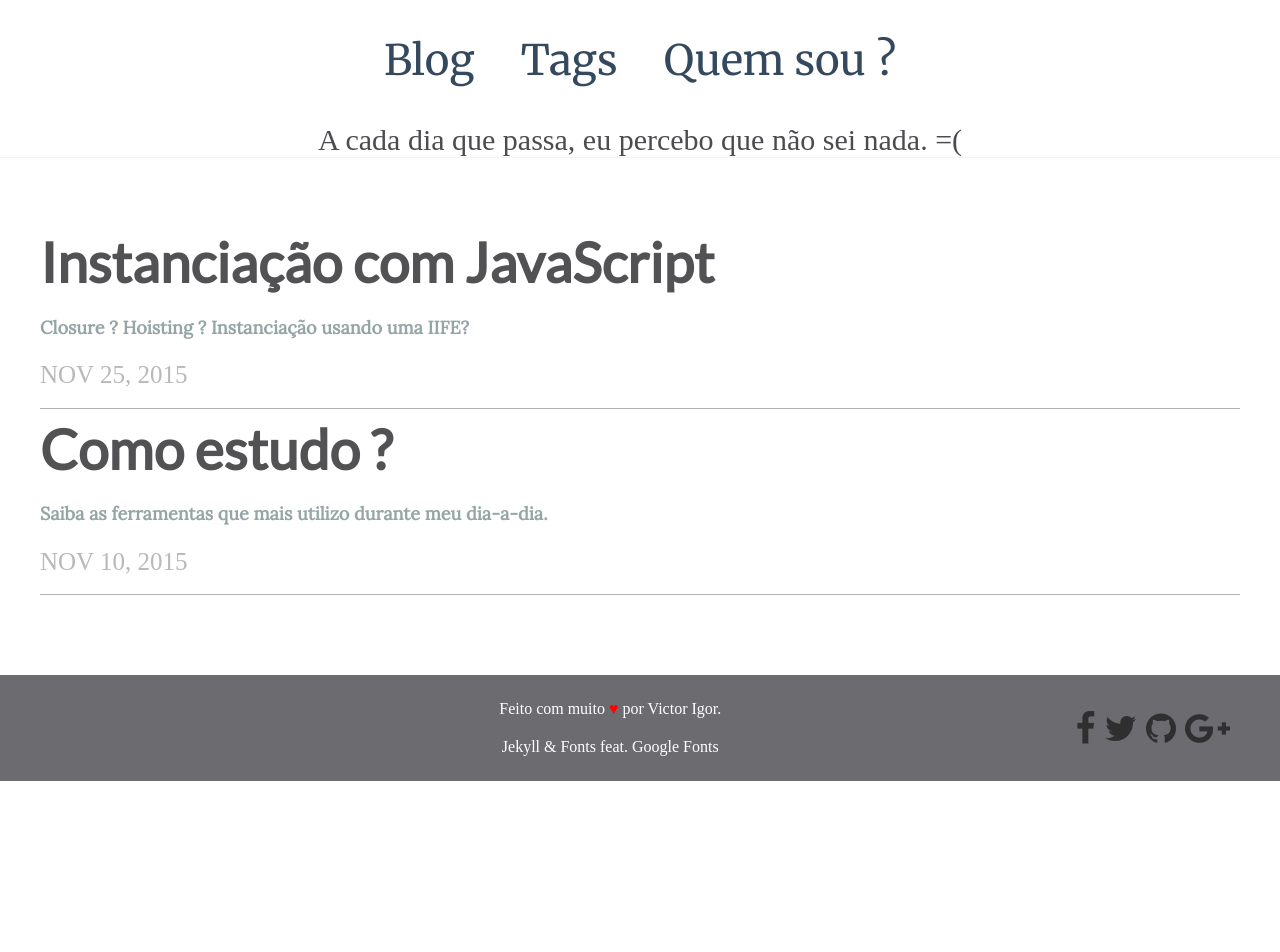
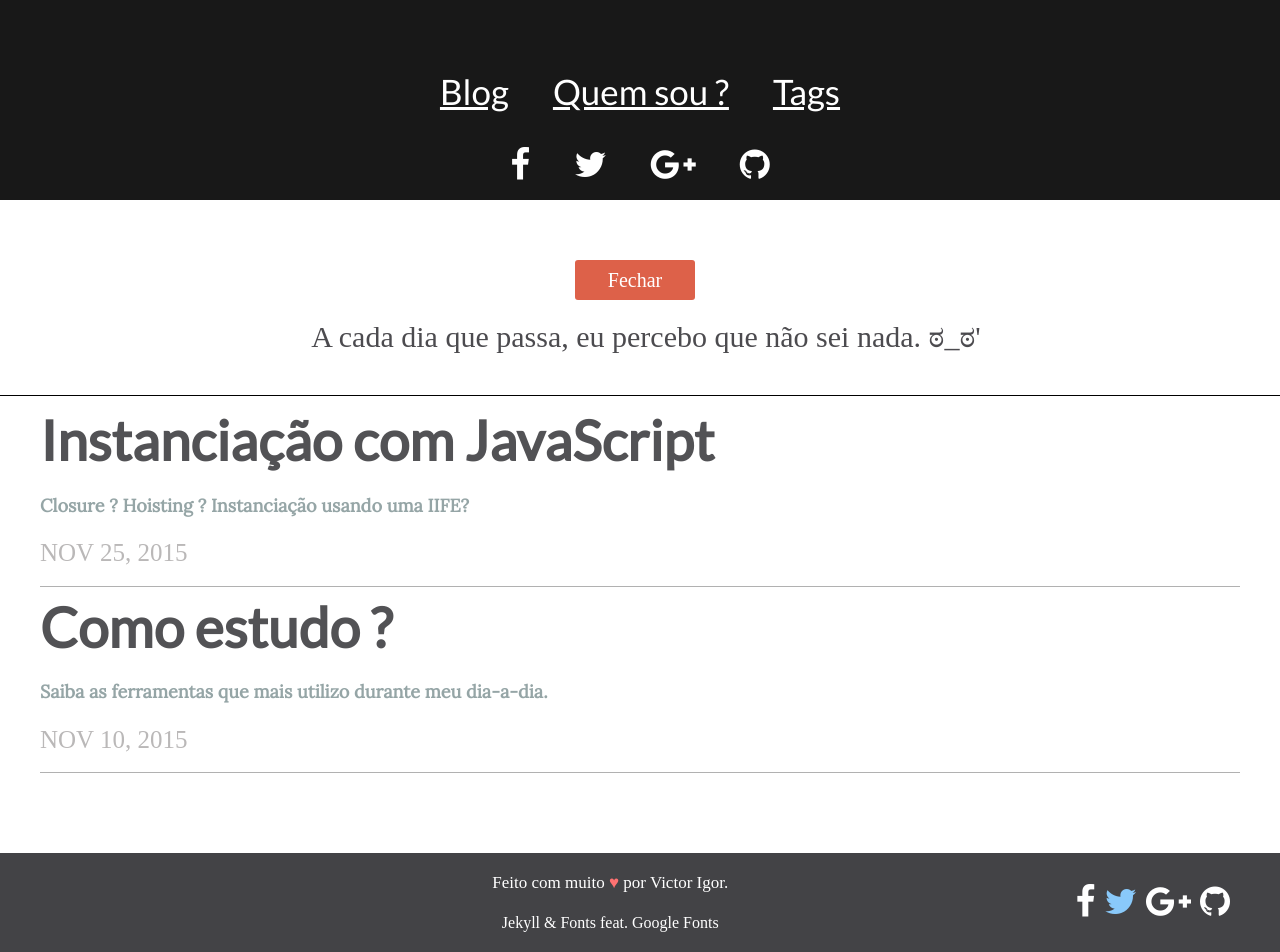
Before and after one commit to victorvoid/victorlast.github.io, a Jekyll site: the page built from index.html, in a window 1280 px wide. Built offline with Jekyll 4.4.1, drawn with Linux system fonts in a browser that asks for light colours; nearby versions of some CDN libraries; some web fonts are replaced; Markdown is read by kramdown in place of the engine named in the settings; before the commit the page ends 900 px from its top, so only the background shows below that.

Commit message:
Mudança de cabeçalho

```diff
--- a/_config.yml
+++ b/_config.yml
@@ -1,10 +1,8 @@
----
 author: "Victor Igor"
 baseurl: ""
 description: "Um blog sobre tudo que aprendo."
 domain_name: "http://victorvoid.github.io/"
 email: victor.0w3@hotmail.com
 lang: pt-br
-markdown: redcarpet
 title: "Victor Igor|Sempre Aprender"
 url: "https://victorvoid.github.io"
--- a/_includes/footer.html
+++ b/_includes/footer.html
@@ -2,10 +2,10 @@
 <footer class="footer-distributed">
 
 	<div class="footer-right">
-		<a href="http://www.facebook.com/VictorCalangu"><i class="fa fa-facebook"></i></a>
-		<a href="http://twitter.com/Vituzudo"><i class="fa fa-twitter"></i></a>
+		<a  href="http://www.facebook.com/VictorCalangu"><i class="fa fa-facebook"></i></a>
+		<a id="t" href="http://twitter.com/Vituzudo"><i class="fa fa-twitter"></i></a>
+		<a href="https://plus.google.com/u/0/+VictorIgor0w3"><i class="fa fa-google-plus"></i></a>
 		<a href="http://github.com/VictorVoid"><i class="fa fa-github"></i></a>
-		<a href="https://plus.google.com/u/0/+VictorIgor0w3"><i class="fa fa-google-plus"></i></a>
 	</div>
 	<div class="footer-left">
 		<p> Feito com muito <span id="coracao"> ♥</span> por Victor Igor.</p>
--- a/_includes/head.html
+++ b/_includes/head.html
@@ -7,11 +7,11 @@
   <meta name="description" content="{% if page.excerpt %}{{ page.excerpt | strip_html | strip_newlines | truncate: 160 }}{% else %}{{ site.description }}{% endif %}">
   <link rel="canonical" href="{{ page.url | replace:'index.html','' | prepend: site.baseurl | prepend: site.url }}">
 
-  <!-- CSS -->
 
   <link href="{{site.baseurl}}/css/stylesheet.css" rel="stylesheet">
   <link href="{{site.baseurl}}/css/post-style.css" rel="stylesheet">
   <link href="{{site.baseurl}}/css/syntax.css" rel="stylesheet">
+  <link href="{{site.baseurl}}/css/menu.css" rel="stylesheet">
   <!-- FONT -->
   <link rel="stylesheet" href="https://maxcdn.bootstrapcdn.com/font-awesome/4.5.0/css/font-awesome.min.css">
 </head>
--- a/_includes/header.html
+++ b/_includes/header.html
@@ -1,12 +1,23 @@
 <header>
-    <nav>
-        <ul>
-          <li><a href="{{ "/index.html" }}">Blog</a></li>
-          <li><a href="#" onclick="tags();">Tags</a></li>
-          <li><a href="#" onclick="quemsou();">Quem sou ?</a></li>
-        </ul>
-       <div id="mensagem">
-         <!--Mensagem:-->
-       </div>
-    </nav>
+  <input type="checkbox" name="toggle" id="toggle" checked="checked" />
+  <label for="toggle"></label>
+
+  <div class="container">
+    <div id="mensagem">
+    </div>
+  </div>
+
+  <div class="message">
+    <ul id="list-menu">
+      <li><a href="{{ "/index.html" }}">Blog</a></li>
+      <li><a href="#" onclick="quemsou();">Quem sou ?</a></li>
+      <li><a href="#" onclick="tags();">Tags</a></li></li>
+    </ul>
+    <div class="share-header">
+      <a  href="http://www.facebook.com/VictorCalangu"><i class="fa fa-facebook"></i></a>
+      <a id="t" href="http://twitter.com/Vituzudo"><i class="fa fa-twitter"></i></a>
+      <a href="https://plus.google.com/u/0/+VictorIgor0w3"><i class="fa fa-google-plus"></i></a>
+      <a href="http://github.com/VictorVoid"><i class="fa fa-github"></i></a>
+  </div>
+  </div>
 </header>
--- /dev/null
+++ b/css/menu.css
@@ -0,0 +1,127 @@
+/* CONTEUDO DO MENU */
+.message {
+background:#181818;
+color:#FFF;
+position: absolute;
+top: -250px;
+left: 0;
+width: 100%;
+height: 200px;
+padding: 70px;
+transition: top 300ms cubic-bezier(0.17, 0.04, 0.03, 0.94);
+overflow: hidden;
+box-sizing: border-box;
+}
+#list-menu{
+  list-style: none;
+}
+#list-menu li{
+  display: inline;
+}
+/* lIST links */
+.message a {
+  color:#FFF;
+  padding: 0px 20px;
+}
+
+/* BOTAO CONFIG */
+#toggle {
+  text-align: center;
+  position:absolute;
+  appearance:none;
+  cursor:pointer;
+  left:-100%;
+  top:-100%;
+}
+
+#toggle + label {
+  position:absolute;
+  cursor:pointer;
+  padding:10px;
+  background: #26ae90;
+  width: 100px;
+  border-radius: 3px;
+  color: #FFF;
+  line-height:20px;
+  font-size:20px;
+  text-align:center;
+  -webkit-font-smoothing: antialiased;
+  cursor: pointer;
+  transition:all 500ms ease;
+}
+#toggle + label:after {
+  content:"Menu"
+}
+/*BTN ALINHANDO NO MEIO, -50 POR CAUSA DE SEU TAMANHO*/
+label {
+  margin-top: 10px;
+  margin-left: -65px;
+}
+.container {
+transition: margin 300ms cubic-bezier(0.17, 0.04, 0.03, 0.94);
+  padding-left: 62px;
+  padding-top: 70px;
+  padding-bottom: 40px;
+  border-bottom: 1px solid black;
+  text-align: center;
+}
+
+#toggle:checked ~ .message {
+  top: 0;
+}
+
+#toggle:checked ~ .container {
+  margin-top: 250px;
+}
+
+#toggle:checked + label {
+  background:#dd6149;
+}
+
+#toggle:checked + label:after {
+  content:"Fechar"
+}
+
+/*Mensagens*/
+#mensagem {
+  font-size: 30px;
+  color: #4C4B4F;
+  margin-left: -50px;
+  text-align: center;
+}
+/* TAGS */
+#mensagem > ul{
+  list-style: none;
+  margin-left: -30px;
+}
+#mensagem > ul li{
+  display: block;
+}
+#mensagem a{
+  font-family: 'Merriweather';
+  text-decoration: none;
+  color: #527394;
+}
+#mensagem a:hover{
+  border-bottom: 4px solid black;
+}
+/*REDES SOCIAIS NO HEADER*/
+.share-header{
+  padding-top: 30px;
+}
+
+/* MEDIA QUERIE */
+@media (max-width: 600px) {
+  .message {
+    height: 250px;
+  }
+  #list-menu{
+    margin-top: -40px;
+  }
+  #list-menu li{
+    display: block;
+  }
+  .share-header a{
+    font-size: 25px;
+  }
+}
--- a/css/stylesheet.css
+++ b/css/stylesheet.css
@@ -9,60 +9,13 @@
   margin: 0px;
 }
 header{
-      text-align: center;
-}
-/* Header */
-header > nav{
-  border-bottom: 1px solid #f3f3f3;
+  text-align: center;
 }
 
-header > nav > ul{ /*Elemento filho.*/
-    list-style: none;
-}
-header > nav > ul > li{
-    display: inline-block;
-}
-header > nav > ul > li a{
-    font-size: 42px;
-    /*#34495E */
-    color: #34495E;
-    padding: 0.8em 0.5em;/*TOP, RIGHT*/
-    border-bottom: 4px solid transparent;
-    display: block;
-    font-family: 'Merriweather', sans-serif;
-    transition-duration: .2s;
-    text-decoration: none;
-}
-header > nav > ul > li a:hover{
-    border-bottom-color: #91B3A3;
-}
-/*Mensagens*/
-#mensagem {
-  font-size: 30px;
-  color: #4C4B4F;
-  padding-left: 20px;
-  padding-right: 20px;
-}
-/* TAGS */
-#mensagem > ul{
-  list-style: none;
-}
-#mensagem > ul li{
-  display: inline;
-  margin: 20px;
-}
-#mensagem a{
-  font-family: 'Merriweather';
-  text-decoration: none;
-  color: #527394;
-}
-#mensagem a:hover{
-  border-bottom: 4px solid black;
-}
 /*Content*/
 #corpo{
       max-width: 1200px;
-      margin: 80px auto;
+      margin: 20px auto;
       line-height: 3em;
       text-align: left;
       position: relative;
@@ -107,20 +60,23 @@ header > nav > ul > li a:hover{
 }
 /***************FOOTER**************************/
 .footer-distributed{
-  background-color:#6C6C70;
+  background-color:#434346;
   box-sizing: border-box;
   width: 100%;
   text-align: left;
-  font: 'PT Sans Caption' 16px sans-serif;
+  font: 'PT Sans Caption' 13px sans-serif;
   color: white;
-  padding:25px 50px;
+  padding:20px 50px;
   margin-top: 80px;
 }
 .footer-distributed a{
   margin-left: 5px;
+  color: white;
 }
+.footer-distributed #t{color: #89C9FA;}
+
 .footer-distributed a:hover{
-  color:#4E4F4E;
+  color:#C5C7C5;
 }
 .footer-left{
   text-align: center;
@@ -131,15 +87,17 @@ header > nav > ul > li a:hover{
   margin-top: 6px;
   max-width: 180px;
 }
-#coracao{
-  color:red;
+.footer-left p{
+  font-size: 17px;
 }
+#coracao{color:#FF7272;}
 @media (max-width: 600px) {
 
   .footer-distributed .footer-left,
   .footer-distributed .footer-right{
     text-align: center;
     margin-left: 0;
+    font-size: 10px;
   }
   .footer-distributed .footer-right{
     float: none;
--- a/js/application.js
+++ b/js/application.js
@@ -1,5 +1,5 @@
 var div = document.getElementById('mensagem');
-var texto = "A cada dia que passa, eu percebo que não sei nada. =(";
+var texto = "A cada dia que passa, eu percebo que não sei nada. ಠ_ಠ'";
 var typer;
 function escrever(str, el) {
 var char = str.split('').reverse();
@@ -13,7 +13,7 @@ escrever(texto, div);
 function quemsou(){
 	div.innerHTML = "";
 	clearInterval(typer);
-	var msgQuem = "Entusiasta em desenvolvimento Web e Mobile ♥ amo tecnologia e música instrumental, sou guitarrista e compositor.";
+	var msgQuem = "Entusiasta em desenvolvimento Web e Mobile ♥ amo tecnologia e música instrumental, sou guitarrista e compositor. ٩(•̮̮̃•̃)۶";
 	escrever(msgQuem, div);
 }
 function tags(){
```
Also changed, not shown: _posts/2015-11-01-instanciacao-com-js.md (+3 -0 lines), 6 other files.
